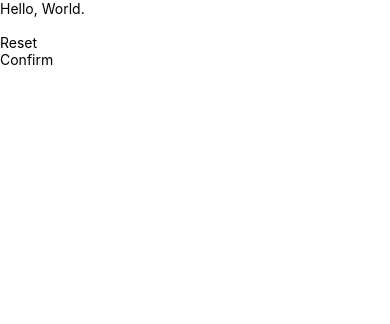
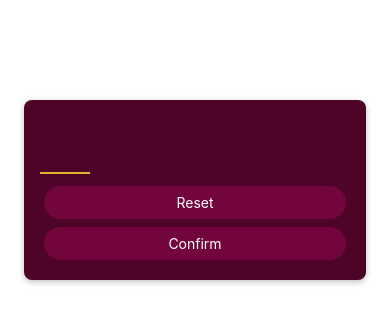
Before and after one commit to junaidbinjaman/guess-my-number-react-native-app, a React Native app: screen / in a window 390 px wide. Shown: the top 324 px of the page. Built offline with nearby package versions, Linux system fonts and the light colour scheme.

Commit message:
Completed until chapter 54

```diff
--- a/App.tsx
+++ b/App.tsx
@@ -3,10 +3,9 @@
 
 export default function App() {
   return (
-    <View>
-      <Text>Hello, World.</Text>
+    <>
       <StartGameScore />
-    </View>
+    </>
   );
 }
 
--- a/components/PrimaryButton.tsx
+++ b/components/PrimaryButton.tsx
@@ -1,16 +1,50 @@
-import React, { ReactNode } from 'react';
-import { View, Text } from 'react-native';
+import React, {ReactNode} from 'react';
+import {View, Text, Pressable, StyleSheet} from 'react-native';
 
 type PrimaryButtonProps = {
     children: ReactNode;
-}
+};
 
 const PrimaryButton: React.FC<PrimaryButtonProps> = ({children}) => {
+    function test() {
+        console.log('Clicked! Clicked!');
+    }
     return (
-        <View>
-            <Text>{children}</Text>
+        <View style={styles.buttonOuterContainer}>
+            <Pressable
+                style={({pressed}) =>
+                    pressed
+                        ? [styles.buttonInnerContainer, styles.pressed]
+                        : styles.buttonInnerContainer
+                }
+                onPress={test}
+                android_ripple={{color: '#640233'}}
+            >
+                <Text style={styles.buttonText}>{children}</Text>
+            </Pressable>
         </View>
     );
 };
 
 export default PrimaryButton;
+
+const styles = StyleSheet.create({
+    buttonOuterContainer: {
+        borderRadius: 28,
+        margin: 4,
+        overflow: 'hidden',
+    },
+    buttonInnerContainer: {
+        backgroundColor: '#72063c',
+        paddingVertical: 8,
+        paddingHorizontal: 16,
+        elevation: 2,
+    },
+    buttonText: {
+        color: 'white',
+        textAlign: 'center',
+    },
+    pressed: {
+        opacity: 0.75,
+    },
+});
--- a/screens/StartGameScore.tsx
+++ b/screens/StartGameScore.tsx
@@ -1,11 +1,17 @@
 import React from 'react';
-import { TextInput, View, Pressable } from 'react-native';
+import {TextInput, View, StyleSheet} from 'react-native';
 import PrimaryButton from '../components/PrimaryButton';
 
 const StartGameScore = () => {
     return (
-        <View>
-            <TextInput />
+        <View style={styles.inputContainer}>
+            <TextInput
+                style={styles.numberInput}
+                maxLength={2}
+                keyboardType='number-pad'
+                autoCapitalize='none'
+                autoCorrect={false}
+            />
             <PrimaryButton>Reset</PrimaryButton>
             <PrimaryButton>Confirm</PrimaryButton>
         </View>
@@ -13,3 +19,29 @@
 };
 
 export default StartGameScore;
+
+const styles = StyleSheet.create({
+    inputContainer: {
+        marginTop: 100,
+        marginHorizontal: 24,
+        borderRadius: 8,
+        padding: 16,
+        backgroundColor: '#4e0329',
+        elevation: 4,
+        shadowColor: 'black',
+        shadowOffset: {width: 0, height: 2},
+        shadowRadius: 6,
+        shadowOpacity: 0.25,
+    },
+    numberInput: {
+        height: 50,
+        width: 50,
+        fontSize: 32,
+        borderBottomColor: '#ddb52f',
+        borderBottomWidth: 2,
+        marginVertical: 8,
+        fontWeight: 'bold',
+        color: '#ddb52f',
+        textAlign: 'center',
+    },
+});
```
